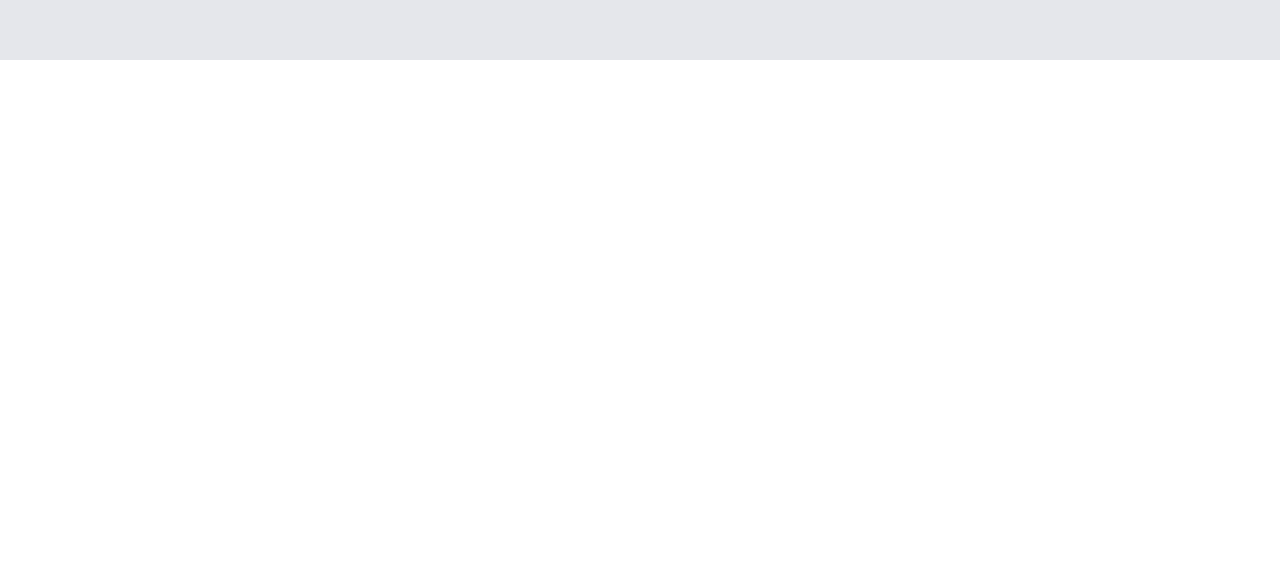
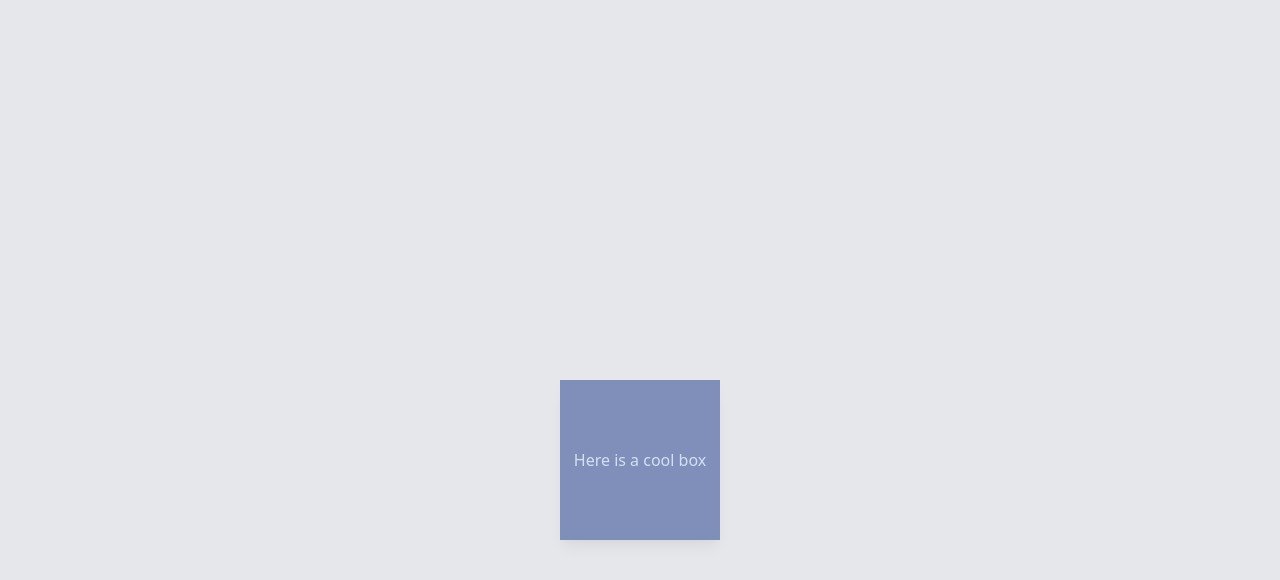
Before and after one commit to ImNotGabo/tailwind-practice, a React (Vite) app: page / in a window 1280 px wide. Shown: the part 6982-7562 px from the top of the page. Before the commit the page ends 7042 px from the top, so only its background shows below. Built offline with nearby package versions, Linux system fonts and the light colour scheme.

Commit message:
Other Utilities

```diff
--- a/src/App.jsx
+++ b/src/App.jsx
@@ -7,6 +7,7 @@ import BlockGalleryChallenge from './components/BlockGalleryChallenge.jsx';
 import Responsive from './components/Responsive.jsx';
 import Hover from './components/Hover.jsx';
 import Focus from './components/Focus.jsx';
+import OtherUtilities from './components/OtherUtilities.jsx';
 
 function App() {
   return (
@@ -94,6 +95,9 @@ function App() {
 
       {/* Focus */}
       <Focus />
+
+      {/* Other Utilities */}
+      <OtherUtilities />
     </div>
   );
 }
--- /dev/null
+++ b/src/components/OtherUtilities.jsx
@@ -0,0 +1,11 @@
+function OtherUtilities() {
+  return (
+    <div className='h-screen bg-gray-200 flex justify-center items-center p-6'>
+      <div className='shadow-lg select-none opacity-50 bg-blue-900 text-blue-200 w-40 h-40 flex justify-center items-center'>
+        Here is a cool box
+      </div>
+    </div>
+  );
+}
+
+export default OtherUtilities;
```
Also changed, not shown: 1 other file (tests, documents, lock files or other folders).
